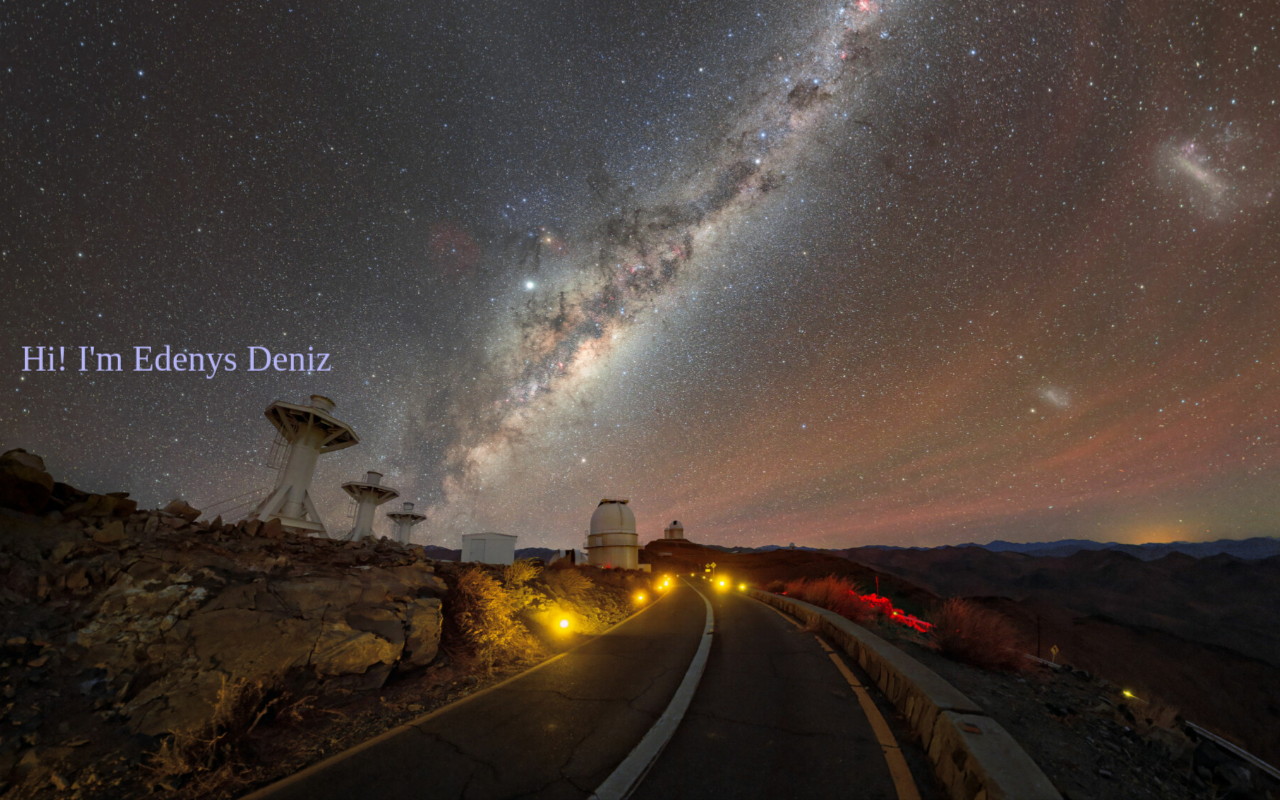
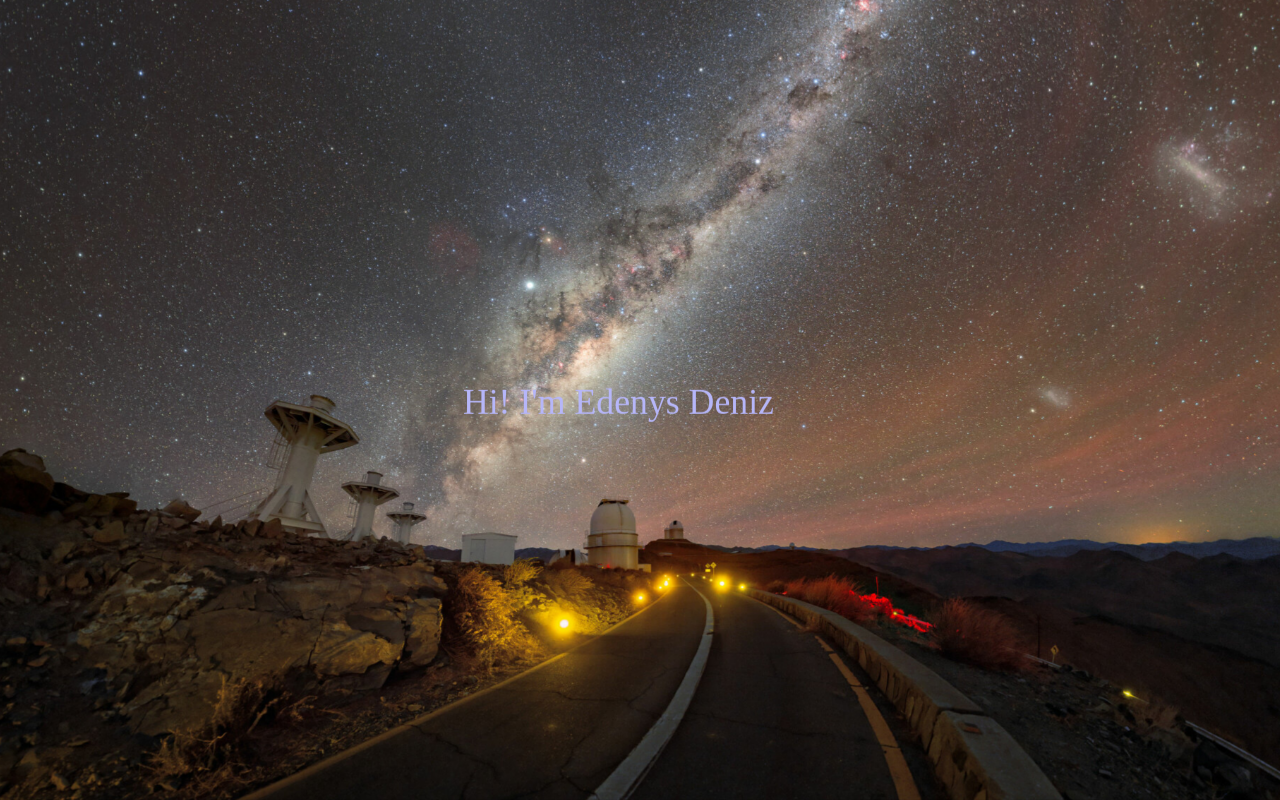
Before and after one commit to edenysd/edenysd.github.io, a React (Create React App) app: page / in a window 1280 px wide. Built offline with nearby package versions, Linux system fonts and the light colour scheme.

Commit message:
feat: add interactive shadow

```diff
--- a/src/components/hero-section/HeroSection.js
+++ b/src/components/hero-section/HeroSection.js
@@ -4,6 +4,10 @@ import React from 'react'
 import presentation from '../../media/presentation.svg'
 import background from '../../media/background-hero.jpg'
 import HeroPerspectiveWrapper from './HeroPerspectiveWrapper'
+
+const HERO_TEXT_SHADOW_X = 10,
+    HERO_TEXT_SHADOW_Y = 10
+
 const HeroSection = () => {
     const backgroundRef = React.useRef(null)
     const presentationRef = React.useRef(null)
@@ -15,8 +19,9 @@ const HeroSection = () => {
 
         const xPosition = event.pageX - halfWindowW,
             yPosition = halfWindowH - event.pageY - topOffset
+
         backgroundRef.current.style.filter = `hue-rotate(${Math.atan2(yPosition, xPosition) / Math.PI * 180}deg)`
-        presentationRef.current.style.filter = `hue-rotate(${Math.atan2(yPosition, xPosition) / Math.PI * 180}deg)`
+        presentationRef.current.style.filter = `hue-rotate(${Math.atan2(yPosition, xPosition) / Math.PI * 180}deg) drop-shadow(${HERO_TEXT_SHADOW_X * (-xPosition / halfWindowW)}px ${HERO_TEXT_SHADOW_Y * (yPosition / halfWindowH)}px 2px #ffffff55)`
 
     }, [])
 
@@ -30,9 +35,9 @@ const HeroSection = () => {
                 style={{
                     position: "absolute",
                     width: "400px",
-                    top: "40%",
-                    left: "0%",
-                    transform: "translateZ(20px)"
+                    top: "50%",
+                    left: "50%",
+                    transform: "translate(-50%, -50%) translateZ(20px)"
                 }}
                 alt={""}
             />
```
